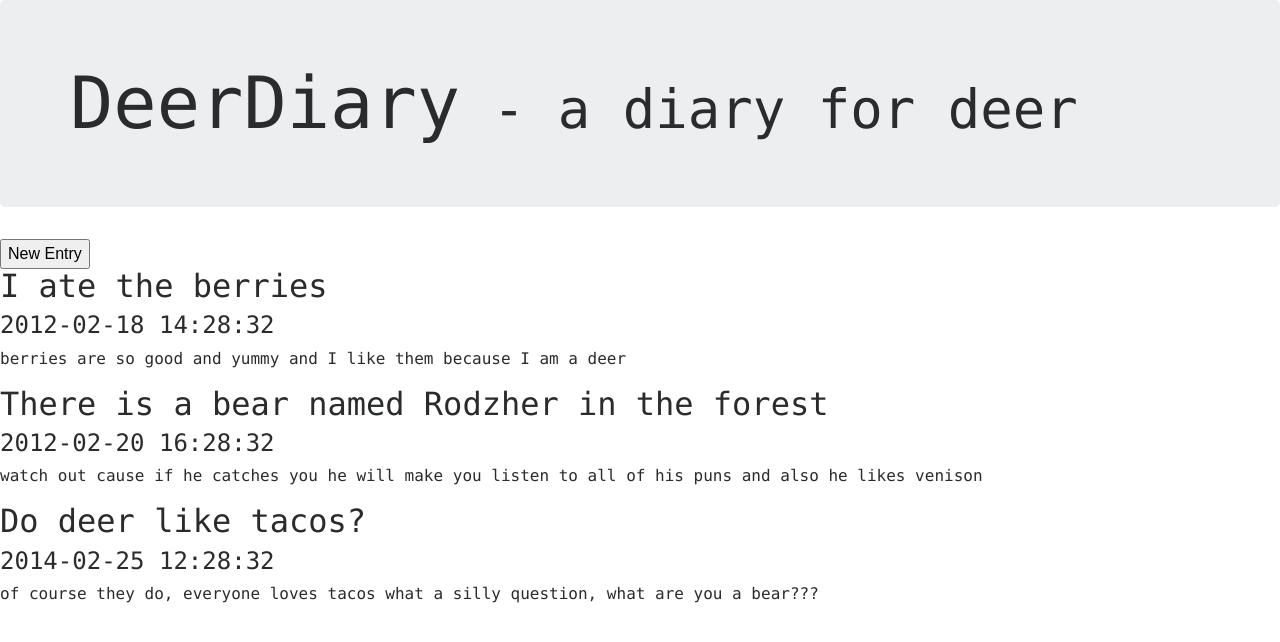
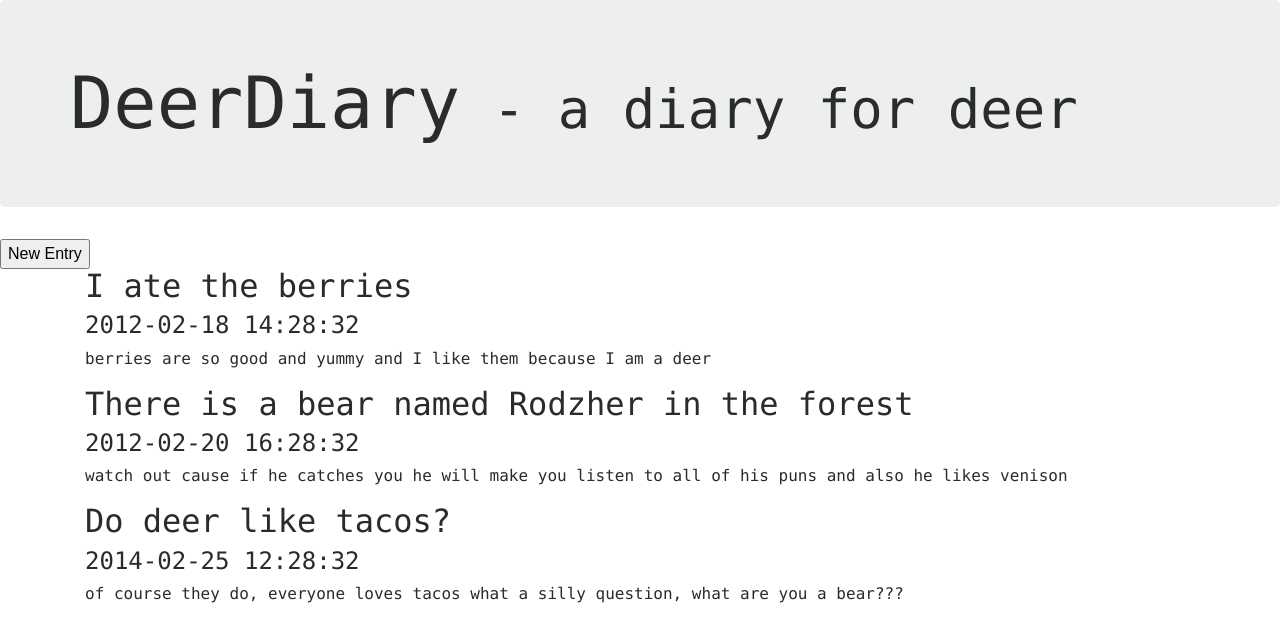
Before and after one commit to donkeypagoda/deer-diary-react-router, a React (Create React App) app: page / in a window 1280 px wide. Shown: the top 642 px of the page. Built offline with nearby package versions, Linux system fonts and the light colour scheme.

Commit message:
working on matching Rodzher's CSS and div structure

```diff
--- a/src/App.js
+++ b/src/App.js
@@ -4,7 +4,7 @@ import PostForm from './components/postForm'
 
 function ListPosts(props){
   return (
-    <div className='border'>
+    <div className='list-group'>
     <div>
       <h2> {props.title} </h2>
       <h4> {props.date} </h4>
@@ -42,14 +42,16 @@ class App extends Component {
       ],
       showForm: false,
       showButt: true,
-      showPosts: true
+      showPosts: true,
+      showReturn: false
     }
   }
-  newButt(){
+  toggleButt(){
     this.setState({
       showForm: !this.state.showForm,
       showButt: !this.state.showButt,
-      showPosts: !this.state.showPosts
+      showPosts: !this.state.showPosts,
+      showReturn: !this.state.showReturn
     })
   }
 
@@ -75,13 +77,19 @@ class App extends Component {
               this.state.showForm ? <PostForm /> : null
             }
           </div>
+          <div>
             {
-              this.state.showButt ? <button type="button" onClick={() => this.newButt()}>New Entry</button> : null
+              this.state.showButt ? <button type="button" onClick={() => this.toggleButt()}>New Entry</button> : null
             }
-          <div className="border">
-            {
-              this.state.showPosts ? postList : null
-            }
+          </div>
+          <div className="container">
+            <div className="row">
+              <div className="col-md-12">
+                {
+                  this.state.showPosts ? postList : null
+                }
+              </div>
+            </div>
         </div>
       </div>
     );
```
